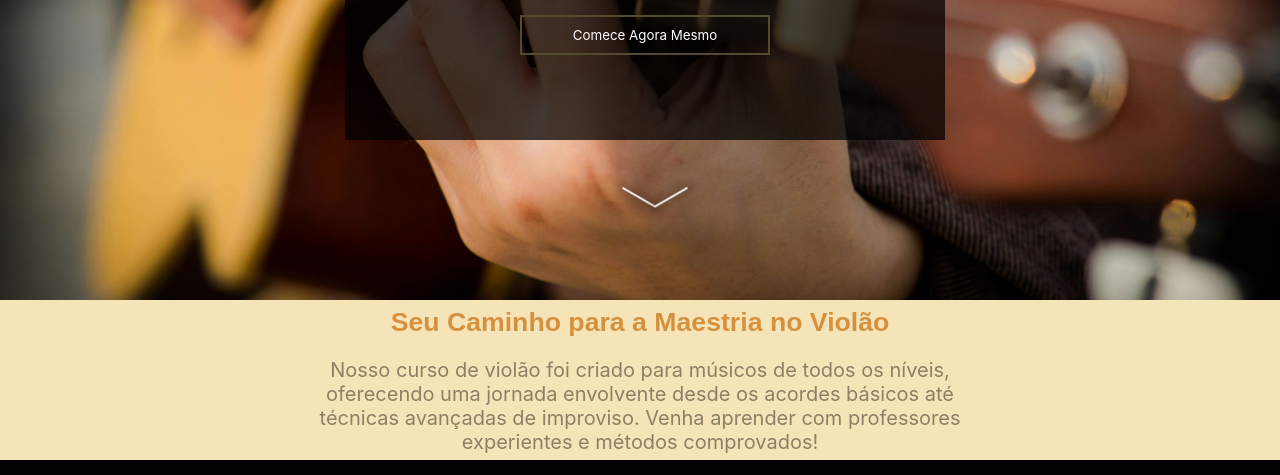
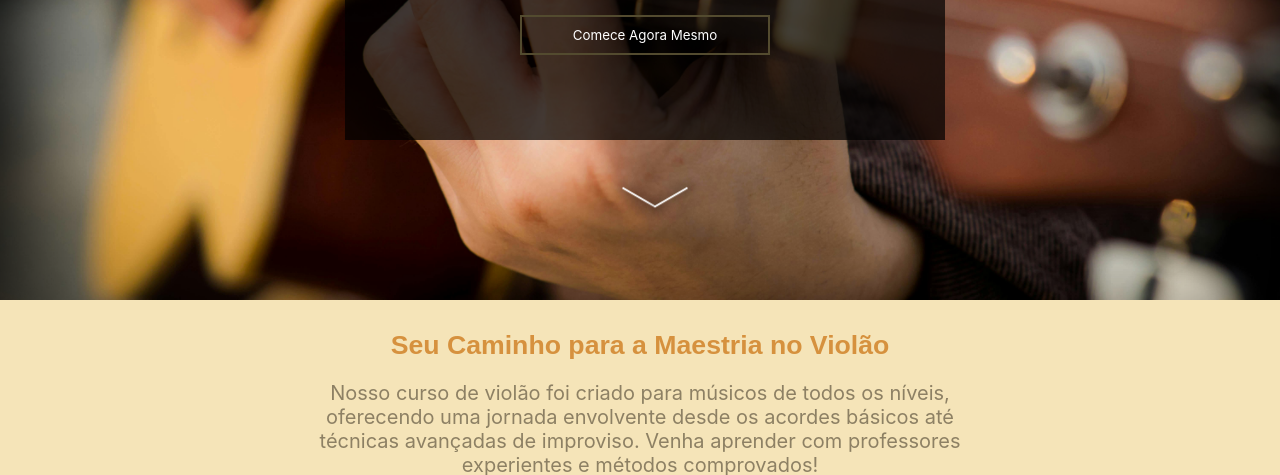
Before and after one commit to Albert-Lima/Harmony, a plain HTML site: page index.html in a window 1280 px wide. Shown: the part 500-975 px from the top of the page. Drawn offline with Linux system fonts and the light colour scheme.

Commit message:
atualização
correção na responsividade

```diff
--- a/public/style.css
+++ b/public/style.css
@@ -194,7 +194,9 @@ header{
     align-items: center;
     justify-content: center;
     gap: 20px;
-    height: 20vh;
+    height: max-content;
+    padding-top: 30px;
+    padding-bottom: 30px;
     background-color: var(--var-SoftBackground);
 }
 .CTACurso h2{
```
